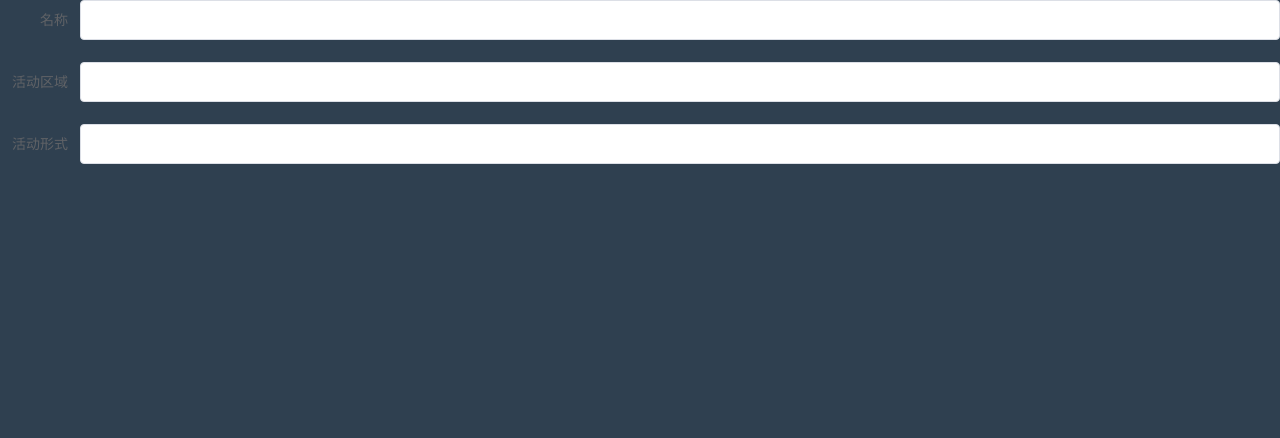
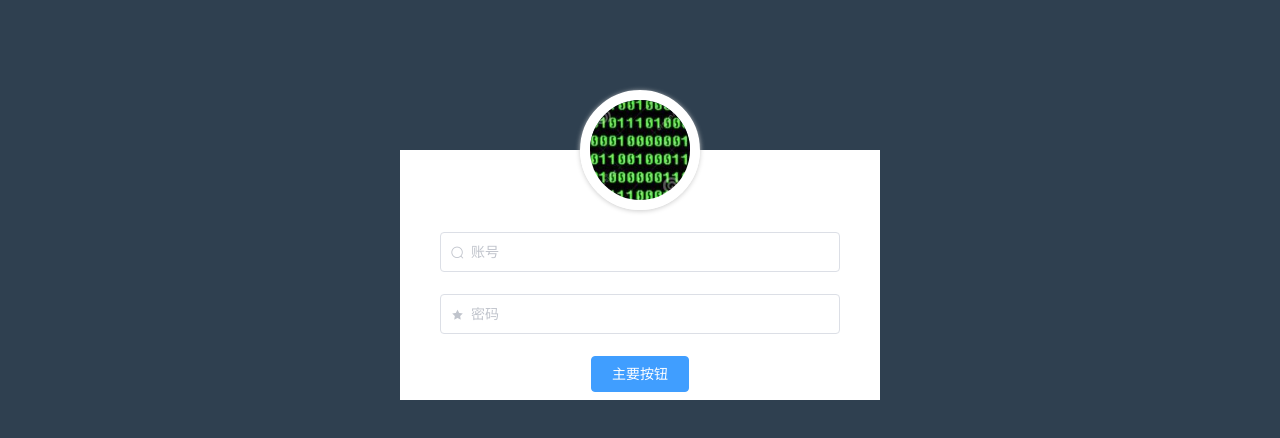
Before and after one commit to YoursOwen/Vue-background, a Vue app: page /#/login in a window 1280 px wide. Shown: the top 438 px of the page. Built offline with nearby package versions, Linux system fonts and the light colour scheme.

Commit message:
login页面

```diff
--- a/src/element/index.js
+++ b/src/element/index.js
@@ -1,5 +1,5 @@
 import { Select, Option, OptionGroup, Input, Tree, Dialog, Row, Col,Form,
-  FormItem } from 'element-ui'
+  FormItem, Button } from 'element-ui'
 import 'element-ui/lib/theme-chalk/index.css'
 
 const element = {
@@ -14,6 +14,9 @@ const element = {
     Vue.use(Col)
     Vue.use(Form)
     Vue.use(FormItem)
+    Vue.use(Button)
   }
 }
 export default element
+
+//在babelrc中官方文档的引入只需要引入下面的component，上面的es2015不需要引入（引入会报错）
--- a/src/pages/login/login.vue
+++ b/src/pages/login/login.vue
@@ -1,15 +1,18 @@
 <template>
   <div class="login-container">
-    <el-form :label-position="labelPosition" label-width="80px" :model="formLabelAlign">
-  <el-form-item label="名称">
-    <el-input v-model="formLabelAlign.name"></el-input>
-  </el-form-item>
-  <el-form-item label="活动区域">
-    <el-input v-model="formLabelAlign.region"></el-input>
-  </el-form-item>
-  <el-form-item label="活动形式">
-    <el-input v-model="formLabelAlign.type"></el-input>
-  </el-form-item>
+    <el-form ref="form" :model="form" class="container" >
+      <el-form-item>
+    <div class="avatar">
+      <img src="@/assets/avatar.jpg" alt="">
+    </div>
+    </el-form-item>
+     <el-form-item>
+      <el-input v-model="formLabelAlign.name" placeholder="账号" prefix-icon="el-icon-search"></el-input>
+     </el-form-item>
+     <el-form-item>
+      <el-input v-model="formLabelAlign.region" placeholder="密码" prefix-icon='el-icon-star-on'></el-input>
+     </el-form-item>
+    <el-button type="primary" size="medium">主要按钮</el-button>
 </el-form>
   </div>
 </template>
@@ -21,8 +24,7 @@
         labelPosition: 'right',
         formLabelAlign: {
           name: '',
-          region: '',
-          type: ''
+          region: ''
         }
       };
     }
@@ -31,10 +33,45 @@
 
 
 <style lang="less" scoped>
+
   .login-container{
     position:fixed;
     width: 100%;
     height: 100%;
     background-color: #2f4050;
+    .container {
+    position: absolute;
+    left: 0;
+    right: 0;
+    width: 400px;
+    padding: 0px 40px 15px 40px;
+    margin: 200px auto;
+    background: white;
+    }
+    .el-form{
+      margin: 150px auto;
+      padding: 0 2.5rem;
+      width: 25rem;
+      height: 15.625rem;
+      background-color: #fff;
+      text-align: center;
+
+      .el-input{
+        width: 100%;
+      }
+    }
+    .avatar {
+      position: relative;
+      left: 50%;
+      width: 120px;
+      height: 120px;
+      margin-left: -60px;
+      margin-top: -60px;
+      box-sizing: border-box;
+      border-radius: 50%;
+      border: 10px solid #fff;
+      box-shadow: 0 1px 5px #ccc;
+      overflow: hidden;
+    }
   }
 </style>
```
Also changed, not shown: src/assets/avatar.jpg (added).
